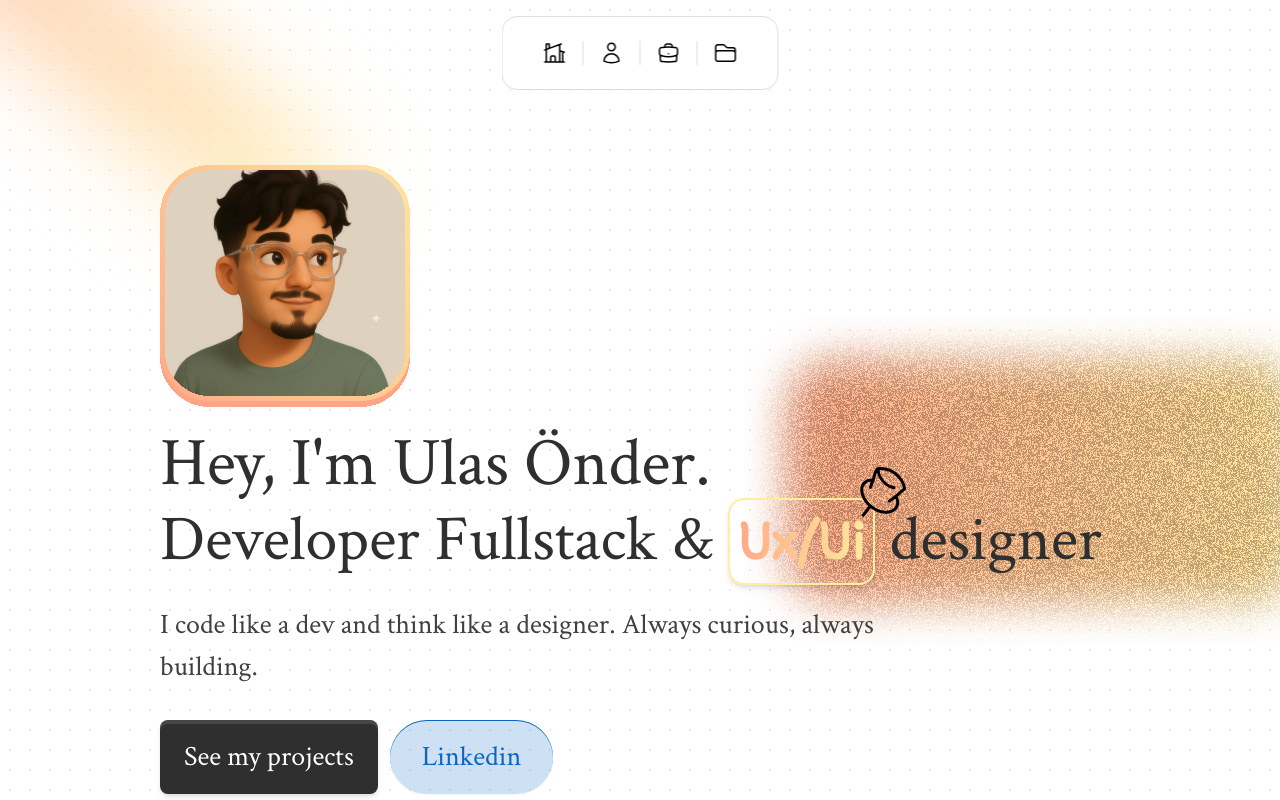
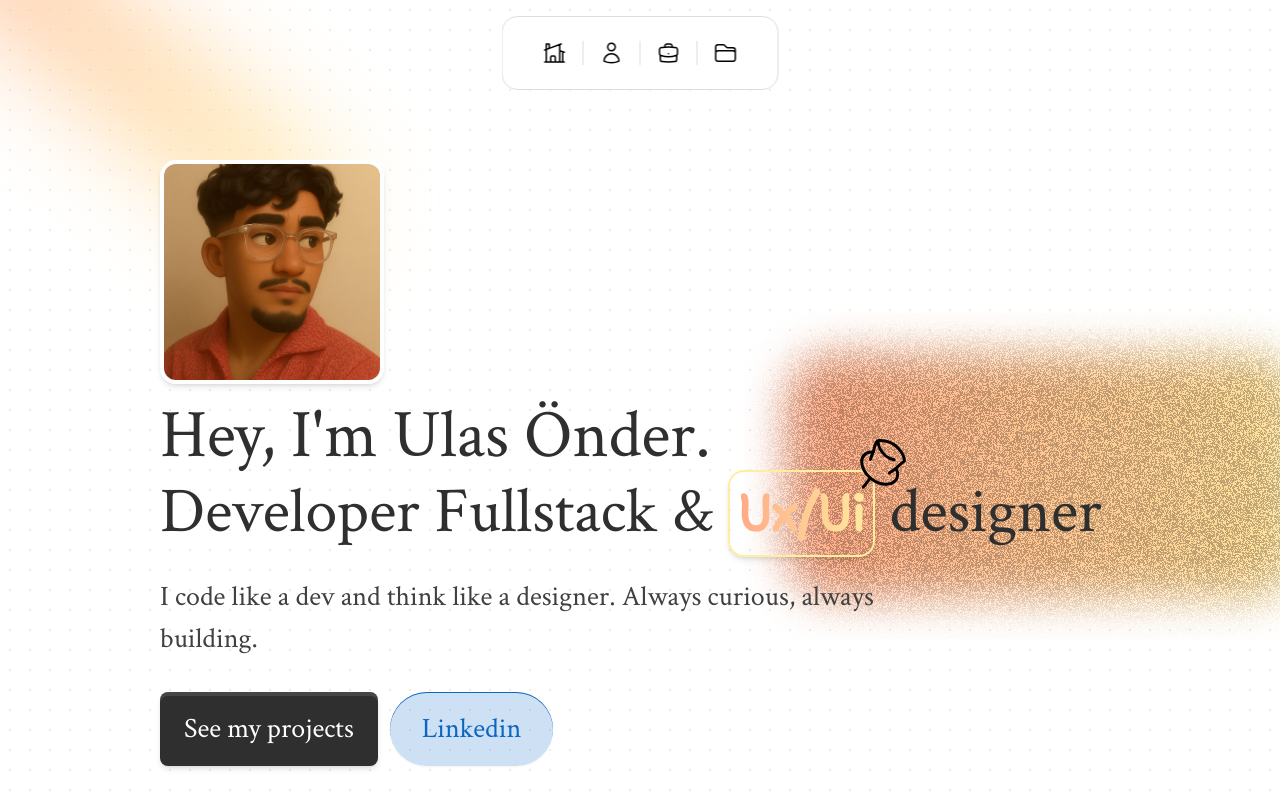
Before and after one commit to Onderito/portfolio-v2, a Next.js app: page / in a window 1280 px wide. Shown: the top 800 px of the page. Built offline with nearby package versions, Linux system fonts and the light colour scheme.

Commit message:
change profile img

```diff
--- a/src/app/section/profile.tsx
+++ b/src/app/section/profile.tsx
@@ -49,12 +49,12 @@ export default function Profile() {
         />
         <Image
           ref={profileRef}
-          src="/profile.svg"
+          src="/profile.webp"
           alt="Profile picture"
-          width={0}
-          height={0}
+          width={200}
+          height={200}
           quality={100}
-          className="w-[150px] h-[142px] md:w-[180px] md:h-[182px] lg:w-[200px] lg:h-[202px] xl:w-[250px] xl:h-[252px] "
+          className="w-32 h-32 sm:w-40 sm:h-40 md:w-48 md:h-48 lg:w-56 lg:h-56 rounded-2xl shadow-md border-4 border-white"
         />
 
         <div>
```
Also changed, not shown: public/profile.svg (deleted), public/profile.webp (added).
